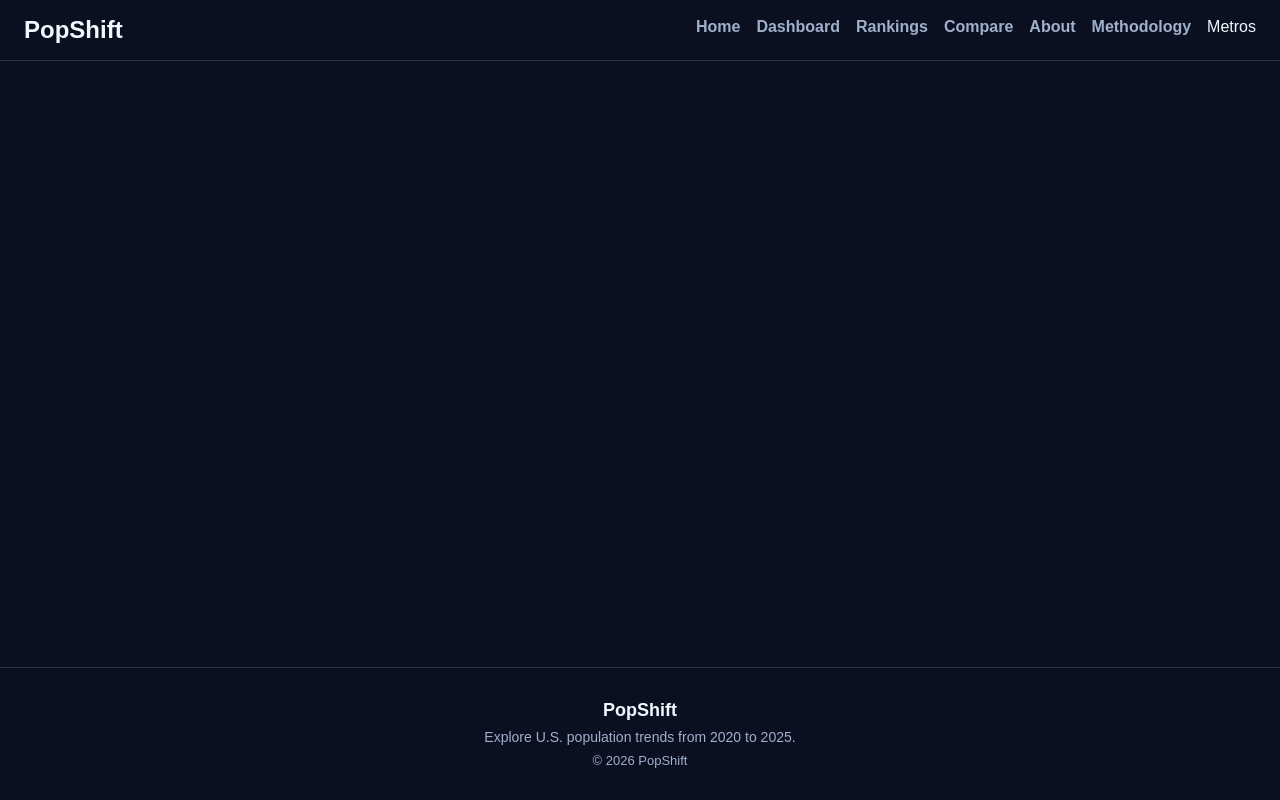
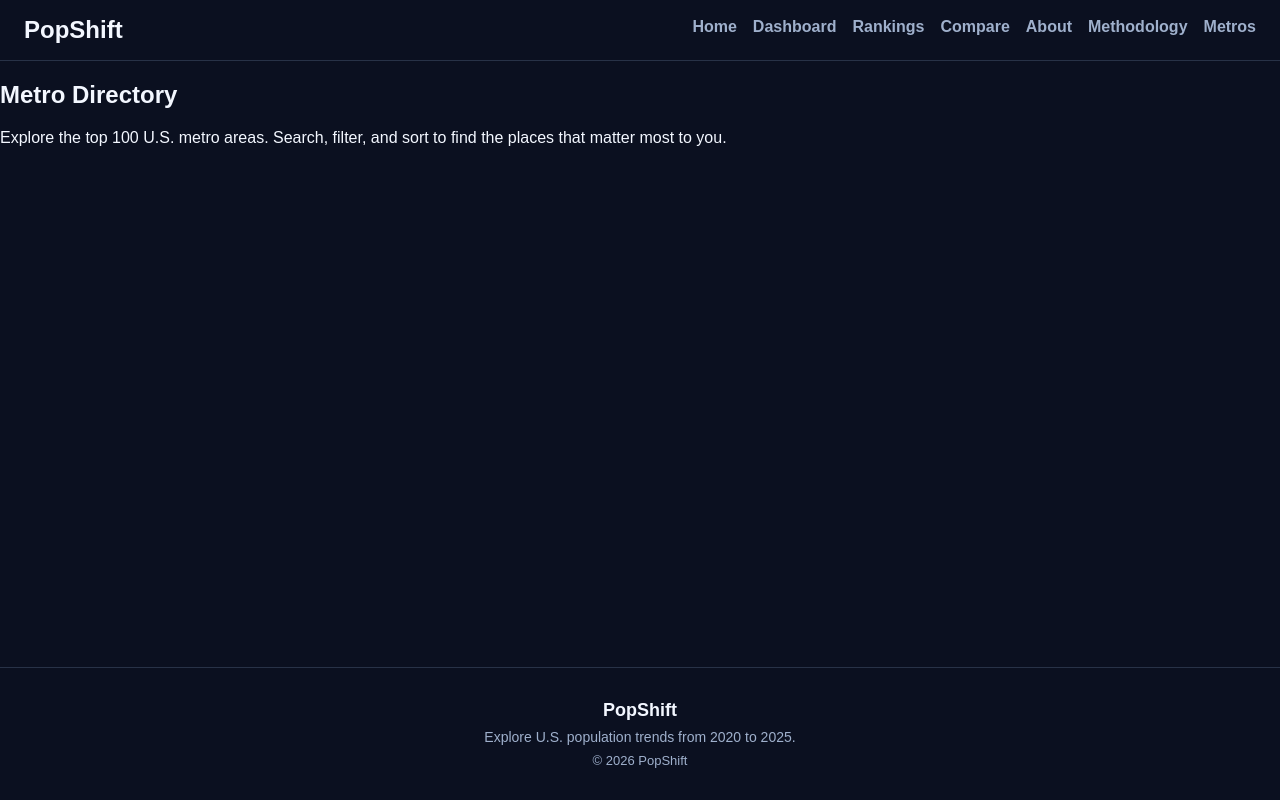
Before and after one commit to khector24/popshift, a React (Vite) app in the folder client/: page /metros in a window 1280 px wide. Built offline with nearby package versions, Linux system fonts and the light colour scheme.

Commit message:
Add metro directory route and hero setup

```diff
--- a/client/src/App.jsx
+++ b/client/src/App.jsx
@@ -11,9 +11,7 @@ import StateDetail from "./pages/StateDetail";
 import Compare from "./pages/Compare";
 import About from "./pages/About";
 import Methodology from "./pages/Methodology";
-
-// Temporary
-import MetroDetail from "./pages/MetroDetail";
+import MetroDirectory from "./pages/MetroDirectory";
 
 function App() {
   return (
@@ -30,8 +28,7 @@ function App() {
             <Route path="/compare" element={<Compare />} />
             <Route path="/about" element={<About />} />
             <Route path="/methodology" element={<Methodology />} />
-            {/* Temporary */}
-            <Route path="/metros/:slug" element={<MetroDetail />} />
+            <Route path="/metros/" element={<MetroDirectory />} />
           </Routes>
         </main>
 
--- a/client/src/components/layout/Navbar.jsx
+++ b/client/src/components/layout/Navbar.jsx
@@ -25,9 +25,9 @@ function Navbar() {
         <NavLink to="/methodology" className="navbar__link">
           Methodology
         </NavLink>
-
-        {/* Temporary */}
-        <NavLink to="/metros/new-york-newark-jersey-city">Metros</NavLink>
+        <NavLink to="/metros/" className="navbar__link">
+          Metros
+        </NavLink>
       </div>
     </nav>
   );
--- /dev/null
+++ b/client/src/components/metro-directory/MetroDirectoryHero.jsx
@@ -0,0 +1,11 @@
+export default function MetroDirectoryHero() {
+  return (
+    <section>
+      <h1>Metro Directory</h1>
+      <p>
+        Explore the top 100 U.S. metro areas. Search, filter, and sort to find
+        the places that matter most to you.
+      </p>
+    </section>
+  );
+}
--- /dev/null
+++ b/client/src/pages/MetroDirectory.jsx
@@ -0,0 +1,9 @@
+import MetroDirectoryHero from "../components/metro-directory/MetroDirectoryHero";
+
+export default function MetroDirectory() {
+  return (
+    <div>
+      <MetroDirectoryHero />
+    </div>
+  );
+}
```
Also changed, not shown: 1 other file (tests, documents, lock files or other folders).
